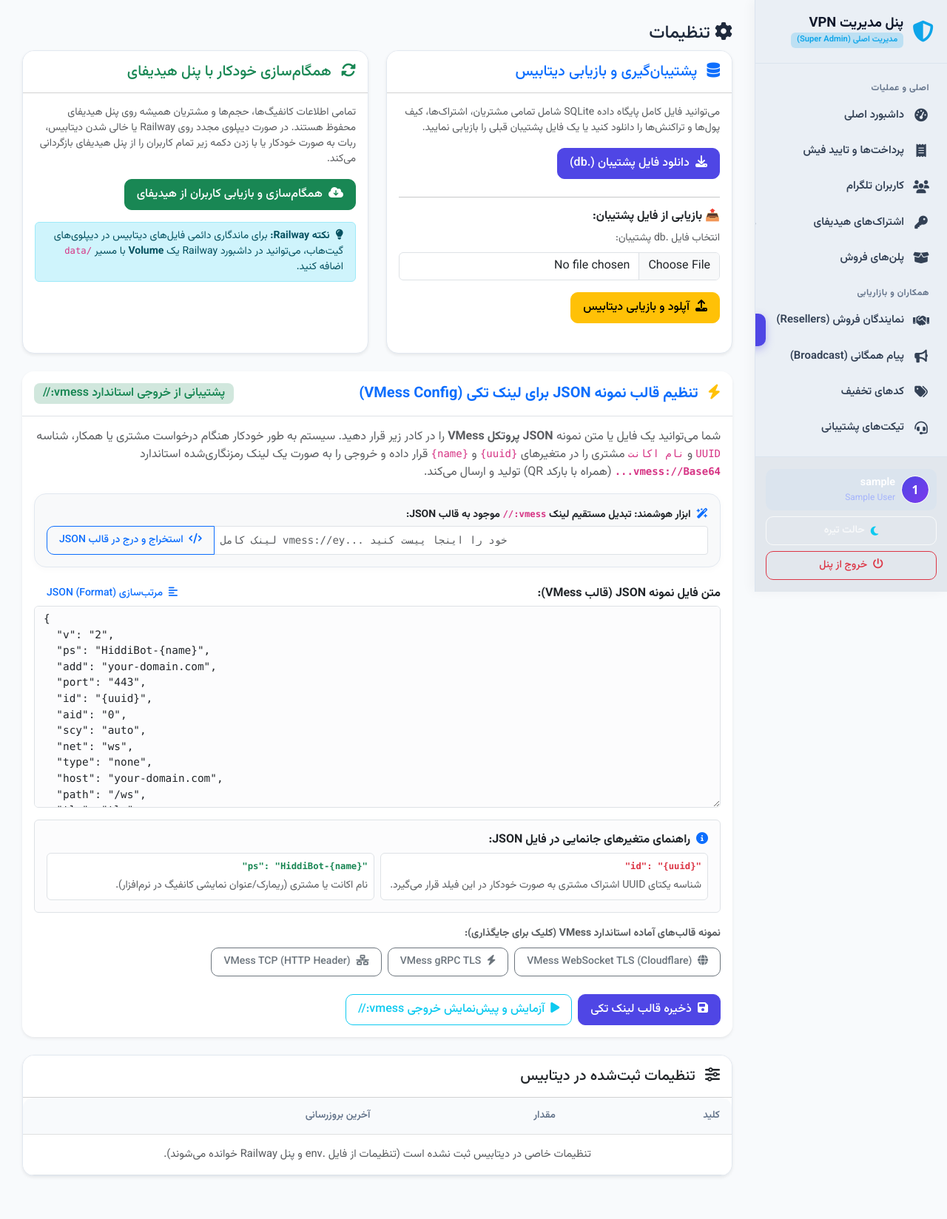
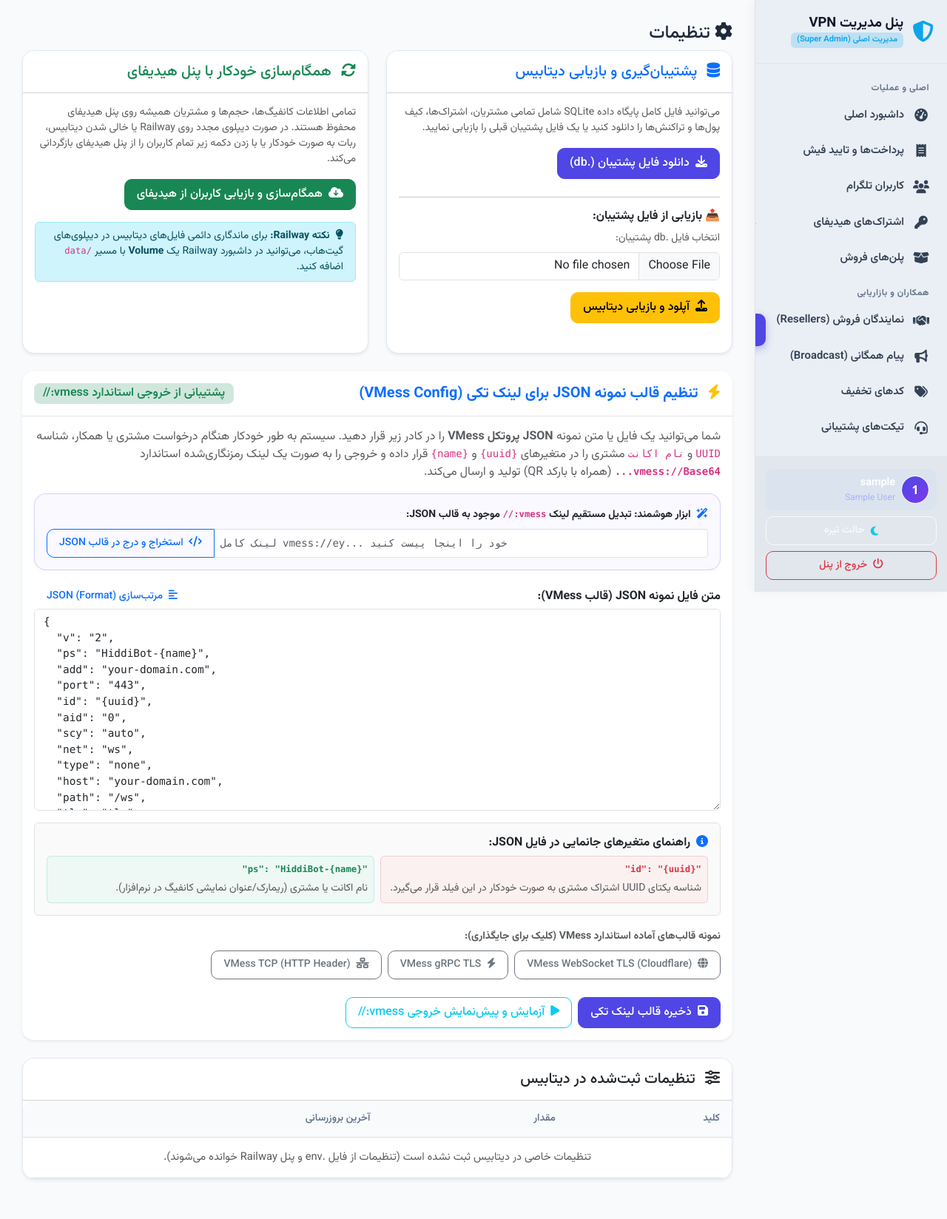
Before and after one commit to MOhammaDpirouznia/TGBot, a Flask app: page /settings in a window 1280 px wide. Shown: the whole page at 74% size. Before the commit the page ends 1591 px from the top, so only its background shows below. Run offline with Flask 3, Linux system fonts and the light colour scheme; the visitor is signed in with stand-in values (Sample User, id 1); data that the repository does not hold is empty.

Commit message:
شکل تضاد رنگ و روشنایی شدید در حالت تیره (Dark Mode) صفحه تنظیمات برطرف شد
شکل تضاد رنگ و روشنایی شدید در حالت تیره (Dark Mode) صفحه تنظیمات برطرف شد

```diff
--- a/templates/settings.html
+++ b/templates/settings.html
@@ -79,9 +79,9 @@
         </p>
 
         <!-- ابزار هوشمند تبدیل مستقیم لینک vmess:// به JSON -->
-        <div class="card bg-light border-dashed mb-4">
+        <div class="card border border-dashed mb-4" style="background-color: rgba(99, 102, 241, 0.04); border-color: rgba(99, 102, 241, 0.25) !important;">
             <div class="card-body py-3">
-                <label class="form-label fw-bold text-dark mb-1 small">
+                <label class="form-label fw-bold mb-2 small">
                     <i class="fas fa-wand-magic-sparkles text-primary me-1"></i> ابزار هوشمند: تبدیل مستقیم لینک <code>vmess://</code> موجود به قالب JSON:
                 </label>
                 <div class="input-group">
@@ -103,21 +103,21 @@
                         <i class="fas fa-align-left me-1"></i> مرتب‌سازی JSON (Format)
                     </button>
                 </div>
-                <textarea id="singleLinkTemplateInput" name="single_link_template" class="form-control font-monospace" rows="12" placeholder='{\n  "v": "2",\n  "ps": "HiddiBot-{name}",\n  "add": "your-domain.com",\n  "port": "443",\n  "id": "{uuid}",\n  "aid": "0",\n  "scy": "auto",\n  "net": "ws",\n  "type": "none",\n  "host": "your-domain.com",\n  "path": "/ws",\n  "tls": "tls",\n  "sni": "your-domain.com",\n  "alpn": ""\n}' required style="direction: ltr; text-align: left; font-size: 0.9rem; background-color: #fcfcfd;">{{ single_link_template }}</textarea>
+                <textarea id="singleLinkTemplateInput" name="single_link_template" class="form-control font-monospace" rows="12" placeholder='{\n  "v": "2",\n  "ps": "HiddiBot-{name}",\n  "add": "your-domain.com",\n  "port": "443",\n  "id": "{uuid}",\n  "aid": "0",\n  "scy": "auto",\n  "net": "ws",\n  "type": "none",\n  "host": "your-domain.com",\n  "path": "/ws",\n  "tls": "tls",\n  "sni": "your-domain.com",\n  "alpn": ""\n}' required style="direction: ltr; text-align: left; font-size: 0.9rem;">{{ single_link_template }}</textarea>
             </div>
 
             <!-- راهنمای متغیرها و جانمایی -->
-            <div class="alert alert-light border p-3 mb-3">
-                <h6 class="fw-bold mb-2 text-dark"><i class="fas fa-info-circle text-primary me-1"></i> راهنمای متغیرهای جانمایی در فایل JSON:</h6>
+            <div class="p-3 mb-3 rounded border" style="background-color: rgba(0, 0, 0, 0.02);">
+                <h6 class="fw-bold mb-2"><i class="fas fa-info-circle text-primary me-1"></i> راهنمای متغیرهای جانمایی در فایل JSON:</h6>
                 <div class="row g-2 small">
                     <div class="col-md-6">
-                        <div class="p-2 bg-white rounded border">
+                        <div class="p-2 rounded border guide-box" style="background-color: rgba(239, 68, 68, 0.05); border-color: rgba(239, 68, 68, 0.2) !important;">
                             <code class="fw-bold text-danger">"id": "{uuid}"</code>
                             <div class="text-muted mt-1">شناسه یکتای UUID اشتراک مشتری به صورت خودکار در این فیلد قرار می‌گیرد.</div>
                         </div>
                     </div>
                     <div class="col-md-6">
-                        <div class="p-2 bg-white rounded border">
+                        <div class="p-2 rounded border guide-box" style="background-color: rgba(16, 185, 129, 0.05); border-color: rgba(16, 185, 129, 0.2) !important;">
                             <code class="fw-bold text-success">"ps": "HiddiBot-{name}"</code>
                             <div class="text-muted mt-1">نام اکانت یا مشتری (ریمارک/عنوان نمایشی کانفیگ در نرم‌افزار).</div>
                         </div>
@@ -152,9 +152,9 @@
         </form>
 
         <!-- باکس نمایش تست خروجی -->
-        <div id="testOutputBox" class="mt-3 p-3 bg-light rounded border" style="display: none;">
+        <div id="testOutputBox" class="mt-3 p-3 rounded border" style="display: none; background-color: rgba(16, 185, 129, 0.05); border-color: rgba(16, 185, 129, 0.25) !important;">
             <h6 class="fw-bold text-success mb-2"><i class="fas fa-check-circle me-1"></i> نتیجه خروجی استاندارد تولیدشده (با مقادیر تستی):</h6>
-            <div class="p-2 bg-white rounded border text-break font-monospace small text-dark" id="testOutputText" style="direction: ltr; text-align: left;"></div>
+            <div class="p-2 rounded border text-break font-monospace small" id="testOutputText" style="direction: ltr; text-align: left; background-color: rgba(0,0,0,0.08);"></div>
         </div>
     </div>
 </div>
@@ -273,7 +273,7 @@ function testLiveVmessOutput() {
     <div class="card-body p-0">
         <div class="table-responsive">
             <table class="table table-hover mb-0 align-middle">
-                <thead class="table-light">
+                <thead>
                     <tr>
                         <th>کلید</th>
                         <th>مقدار</th>
```
Also changed, not shown: templates/base.html (+32 -3 lines).
